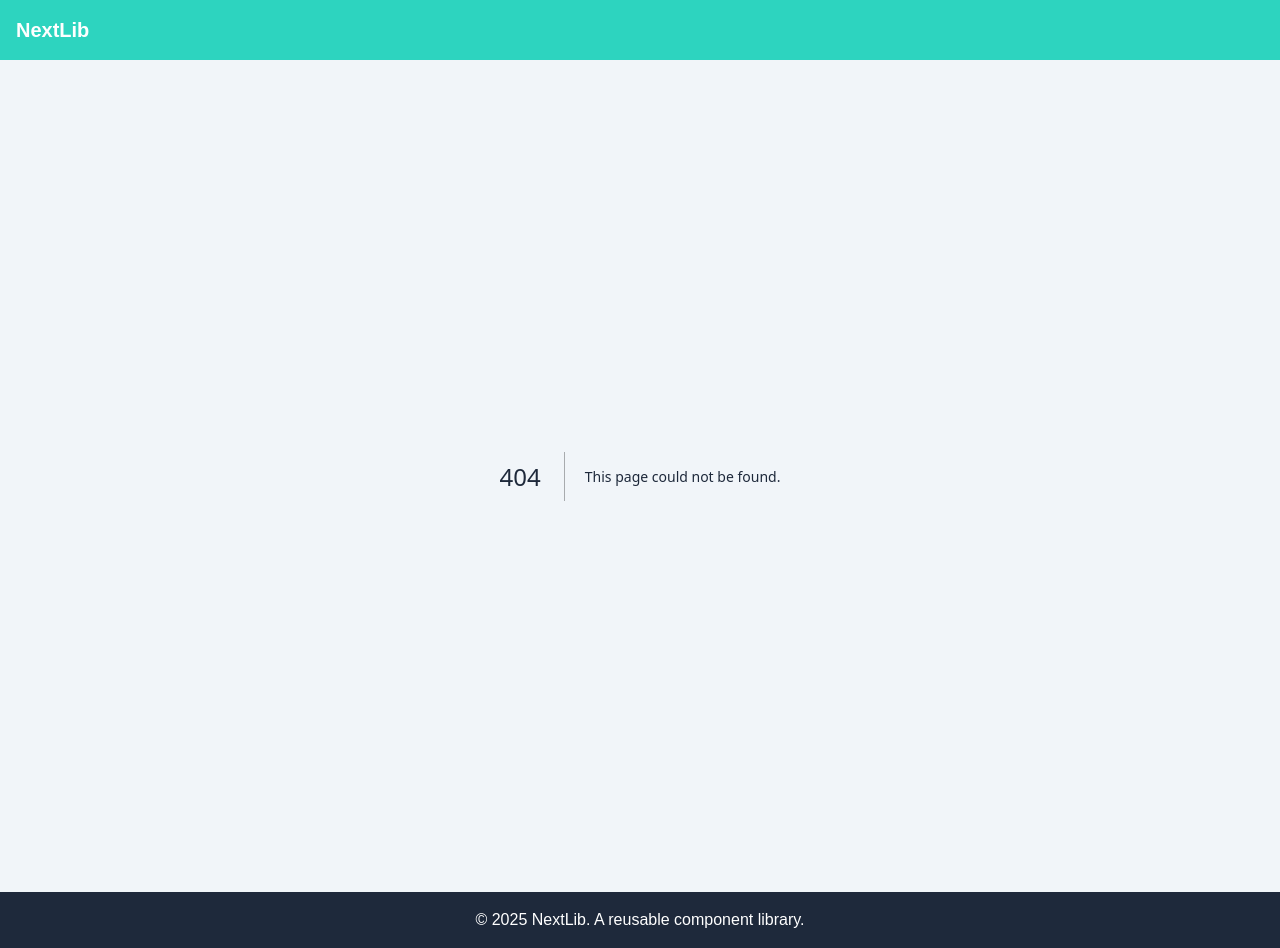
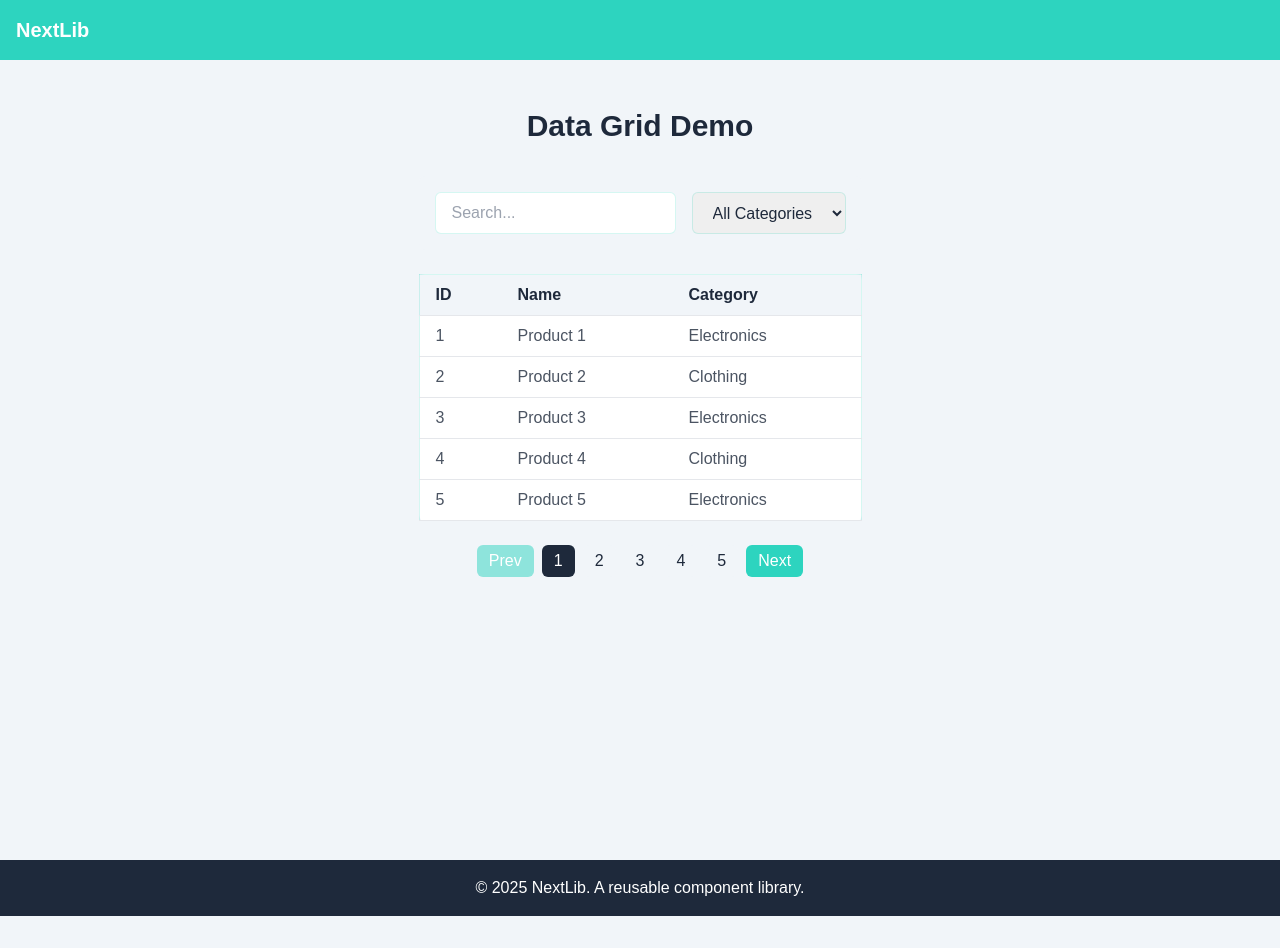
Before and after one commit to RajonDey/nextjs-component-library, a Next.js app: page /data-grid in a window 1280 px wide. Before the commit this address had no page. After the commit the page ends 916 px from the top, so only its background shows below. Built offline with nearby package versions, Linux system fonts and the light colour scheme.

Commit message:
created data grid by merging pagination, data-table, and search

```diff
--- /dev/null
+++ b/app/data-grid/page.tsx
@@ -0,0 +1,38 @@
+// app/data-grid/page.tsx
+"use client";
+
+import { DataGrid } from "../../components";
+
+type Item = {
+  id: number;
+  name: string;
+  category: string;
+};
+
+const dummyData: Item[] = Array.from({ length: 50 }, (_, i) => ({
+  id: i + 1,
+  name: `Product ${i + 1}`,
+  category: i % 2 === 0 ? "Electronics" : "Clothing",
+}));
+
+const columns = [
+  { header: "ID", accessor: "id" },
+  { header: "Name", accessor: "name" },
+  { header: "Category", accessor: "category" },
+];
+
+export default function DataGridPage() {
+  return (
+    <div className="flex flex-col items-center space-y-8 py-8 px-4">
+      <h1 className="text-3xl font-bold text-brand-secondary">
+        Data Grid Demo
+      </h1>
+      <DataGrid
+        data={dummyData}
+        columns={columns}
+        itemsPerPage={5}
+        categories={["Electronics", "Clothing"]}
+      />
+    </div>
+  );
+}
--- /dev/null
+++ b/components/data-grid/DataGrid.tsx
@@ -0,0 +1,72 @@
+// components/data-grid/DataGrid.tsx
+"use client";
+
+import React, { useState, useMemo } from "react";
+import Pagination from "../pagination/Pagination";
+import SearchFilters from "../search/SearchFilters";
+import DataTable from "../data-table/DataTable";
+
+type DataGridProps<T> = {
+  data: T[];
+  columns: {
+    header: string;
+    accessor: keyof T | ((item: T) => string | number);
+  }[];
+  itemsPerPage?: number;
+  categories?: string[];
+};
+
+const DataGrid = <T,>({
+  data,
+  columns,
+  itemsPerPage = 5,
+  categories = [],
+}: DataGridProps<T>) => {
+  const [currentPage, setCurrentPage] = useState(1);
+  const [filters, setFilters] = useState<{ search: string; category?: string }>(
+    {
+      search: "",
+      category: undefined,
+    }
+  );
+
+  const filteredData = useMemo(() => {
+    return data.filter((item) => {
+      const matchesSearch = Object.values(item as object)
+        .join(" ")
+        .toLowerCase()
+        .includes(filters.search.toLowerCase());
+      const matchesCategory =
+        !filters.category || (item as any).category === filters.category;
+      return matchesSearch && matchesCategory;
+    });
+  }, [data, filters]);
+
+  const totalPages = Math.ceil(filteredData.length / itemsPerPage);
+  const startIndex = (currentPage - 1) * itemsPerPage;
+  const paginatedData = filteredData.slice(
+    startIndex,
+    startIndex + itemsPerPage
+  );
+
+  return (
+    <div className="space-y-6">
+      <SearchFilters
+        onFilterChange={(newFilters) =>
+          setFilters((prev) => ({ ...prev, ...newFilters }))
+        }
+        categories={categories}
+      />
+      <DataTable data={paginatedData} columns={columns} />
+      {totalPages > 1 && (
+        <Pagination
+          totalPages={totalPages}
+          currentPage={currentPage}
+          onPageChange={setCurrentPage}
+        />
+      )}
+    </div>
+  );
+};
+
+export default DataGrid;
--- a/components/index.tsx
+++ b/components/index.tsx
@@ -2,3 +2,5 @@
 export { default as Pagination } from "./pagination/Pagination";
 export { default as SearchFilters } from "./search/SearchFilters";
 export { default as DataTable } from "./data-table/DataTable";
+
+export { default as DataGrid } from "./data-grid/DataGrid";
--- a/components/pagination/Pagination.tsx
+++ b/components/pagination/Pagination.tsx
@@ -16,7 +16,7 @@ const Pagination: React.FC<PaginationProps> = ({
   onPageChange,
   maxVisiblePages = 5,
 }) => {
-  const pages: (number | string)[] = [];
+  const pages: number[] = [];
   const halfVisible = Math.floor(maxVisiblePages / 2);
   let startPage = Math.max(1, currentPage - halfVisible);
   let endPage = Math.min(totalPages, startPage + maxVisiblePages - 1);
@@ -25,15 +25,9 @@ const Pagination: React.FC<PaginationProps> = ({
     startPage = Math.max(1, endPage - maxVisiblePages + 1);
   }
 
-  if (startPage > 2) pages.push(1, "...");
-  else if (startPage === 2) pages.push(1);
-
   for (let i = startPage; i <= endPage; i++) {
     pages.push(i);
   }
-
-  if (endPage < totalPages - 1) pages.push("...", totalPages);
-  else if (endPage === totalPages - 1) pages.push(totalPages);
 
   return (
     <div className="flex items-center justify-center space-x-2">
@@ -44,12 +38,7 @@ const Pagination: React.FC<PaginationProps> = ({
       >
         Prev
       </button>
-      {pages.map((page, index) =>
-        typeof page === "string" ? (
-          <span key={index} className="px-3 py-1 text-brand-secondary/80">
-            {page}
-          </span>
-        ) : (
+      {pages.map((page) => (
         <button
           key={page}
           onClick={() => onPageChange(page)}
@@ -61,8 +50,7 @@ const Pagination: React.FC<PaginationProps> = ({
         >
           {page}
         </button>
-        )
-      )}
+      ))}
       <button
         onClick={() => onPageChange(currentPage + 1)}
         disabled={currentPage === totalPages}
```
Also changed, not shown: 1 other file (tests, documents, lock files or other folders). Lines whose indentation alone changed are shown as unchanged.
